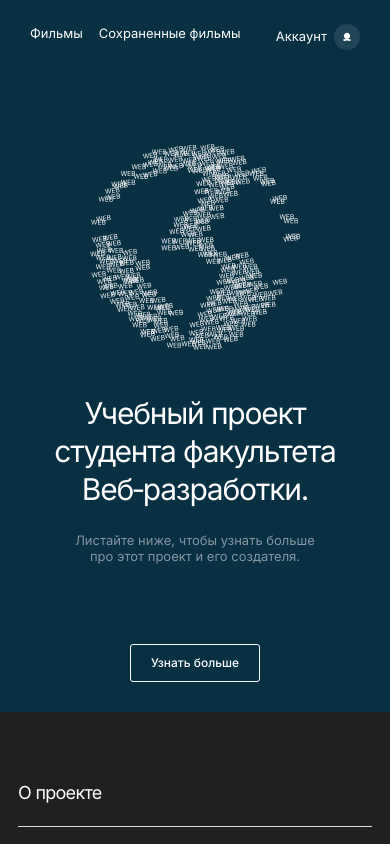
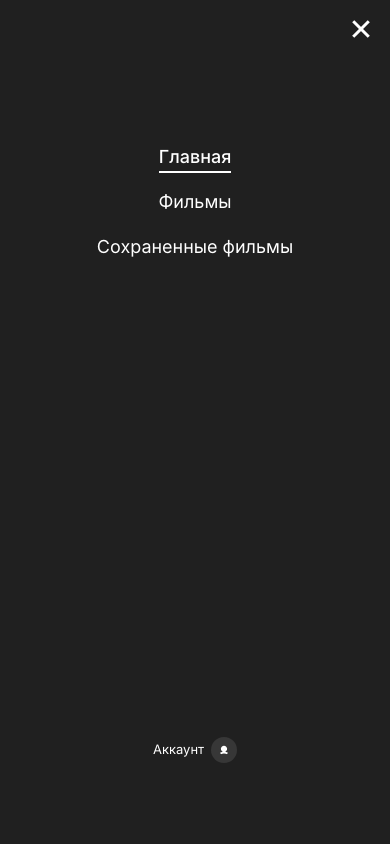
Before and after one commit to forestpk13/movies-explorer-frontend, a React (Create React App) app: page / in a window 390 px wide. Shown: the top 844 px of the page. Built offline with nearby package versions, Linux system fonts and the light colour scheme.

Commit message:
navbar mobile added

```diff
--- a/src/components/Banner/Banner.css
+++ b/src/components/Banner/Banner.css
@@ -56,6 +56,11 @@
   line-height: 1.33;
 }
 
+.banner__nav-button:hover {
+  opacity: .7;
+}
+
+
 @media screen and (max-width: 1024px) {
   .banner {
     padding-top: 140px;
--- a/src/components/Banner/Banner.jsx
+++ b/src/components/Banner/Banner.jsx
@@ -9,7 +9,7 @@ function Banner() {
         <div className='banner__description-container'>
           <h1 className='banner__title'>Учебный проект студента факультета Веб&#8209;разработки.</h1>
           <p className='banner__description'>Листайте ниже, чтобы узнать больше про этот проект и его создателя.</p>
-          <a href='#' className='banner__nav-button'>Узнать больше</a>
+          <a href='#about-diploma' className='banner__nav-button'>Узнать больше</a>
         </div>
         <img src={poster} alt='Планета из облака тегов' className='banner__image'></img>
       </div>
--- a/src/components/Footer/Footer.css
+++ b/src/components/Footer/Footer.css
@@ -52,6 +52,10 @@
   line-height: normal;
 }
 
+.footer__link:hover {
+  opacity: .7;
+}
+
 @media screen and (max-width: 768px) {
   .footer {
     padding: 58px 30px;
--- a/src/components/Header/Header.css
+++ b/src/components/Header/Header.css
@@ -1,7 +1,8 @@
 .header {
   margin: 0;
-  padding: 21px 70px;
+  padding: 18px 70px;
   display: flex;
+  height: 44px;
   justify-content: space-between;
   align-items: center;
 }
@@ -15,6 +16,34 @@
   width: 38px;
   height: 38px;
   background: url(../../images/header_logo.svg) center / contain no-repeat;;
+}
+
+.header__logo:hover {
+  opacity: .7;
+}
+
+.header__burger {
+  cursor: pointer;
+  border: none;
+  background: url(../../images/burger_icon.svg) center / contain no-repeat;
+  width: 44px;
+  height: 44px;
+  display: none;
+  padding: 0;
+}
+
+.header__burger_opened {
+  background: url(../../images/burger_icon_opened.svg) center / contain no-repeat;
+  width: 32px;
+  height: 32px;
+  position: fixed;
+  top: 22px;
+  right: 22px;
+  z-index: 6;
+}
+
+.header__burger:hover {
+  opacity: .7;
 }
 
 .header__auth {
@@ -47,15 +76,28 @@
   background: var(--bgcolor-action);
 }
 
+@media screen and (max-width: 900px) {
+  .header__burger {
+    display: block;
+  }
+}
+
 @media screen and (max-width: 768px) {
   .header {
-    padding: 18px 30px;
+    padding: 15px 30px;
+  }
+}
+
+@media screen and (max-width: 420px) {
+  .header__burger_opened {
+    top: 13px;
+    right: 13px;
   }
 }
 
 @media screen and (max-width: 320px) {
   .header {
-    padding: 18px 14px;
+    padding: 15px 14px;
   }
 
   .header__auth-links {
--- a/src/components/Header/Header.jsx
+++ b/src/components/Header/Header.jsx
@@ -8,6 +8,7 @@ import './Header.css';
 function Header() {
   let location = useLocation();
   const [isMainPageHeader, setIsMainPageHeader] = useState(false);
+  const [isBurgerOpened, setIsBurgerOpened] = useState(true);
   const [loggedIn, setLoggedIn] = useState(true);
 
   const switchHeaderBackToBlue = () => {
@@ -32,6 +33,13 @@ function Header() {
     checkCurrentPage();
   }, [location.pathname]);
 
+  const openBurger = () => {
+    setIsBurgerOpened(state => !state);
+  };
+
+  const closeBurger = () => {
+    setIsBurgerOpened(false);
+  }
 
   return (
     <header className={`header ${isMainPageHeader ? 'header_page_main' : ''}`}>
@@ -40,7 +48,12 @@ function Header() {
         to='/'
         title='На главную'
         />
-      <Navbar isVisible={loggedIn}/>
+      <button
+          className={`header__burger ${isBurgerOpened ? 'header__burger_opened' : ''}`}
+          type='button'
+          onClick={openBurger}
+      />
+      <Navbar isVisible={isBurgerOpened} onClose={closeBurger}/>
       <nav className='header__auth'>
         <ul className='header__auth-links'>
           <li>
--- a/src/components/Navbar/Navbar.css
+++ b/src/components/Navbar/Navbar.css
@@ -1,17 +1,14 @@
 .navbar {
-  display: none;
+  display: flex;
   justify-content: flex-end;
   width: 100%;
-}
-
-.navbar_visible {
-  display: flex;
 }
 
 .navbar__links-container {
   display: flex;
   width: 676px;
   justify-content: space-between;
+  align-items: center;
 }
 
 .navbar__links {
@@ -57,7 +54,7 @@
   height: 10px;
 }
 
-.navbar__link_resolution_desktop {
+.navbar__link_type_profile {
   display: flex;
   align-items: center;
   gap: 7px;
@@ -66,3 +63,79 @@
 .navbar__links-item_resolution_mobile {
   display: none;
 }
+
+@media screen and (max-width: 900px) {
+  .navbar {
+    position: fixed;
+    top: 0;
+    left: 0;
+    bottom: 0;
+    right: 0;
+    background-color: rgba(0, 0, 0, .3);
+    z-index: 5;
+    justify-content: right;
+    visibility: hidden;
+    opacity: 0;
+    transition: opacity .2s ease, visibility .4s;
+  }
+
+  .navbar_visible {
+    visibility: visible;
+    opacity: 1;
+  }
+
+  .navbar__links-container {
+    box-sizing: border-box;
+    padding-top: 159px;
+    padding-bottom: 77px;
+    flex-direction: column;
+    align-items: center;
+    background-color: var(--bgcolor-main);
+    flex-basis: 520px;
+    transform: translateX(100%);
+    transition: transform .2s ease;
+  }
+
+  .navbar__links-container_visible {
+    transform: translateX(0);
+  }
+
+  .navbar__links {
+    flex-direction: column;
+    align-items: center;
+    gap: 29px;
+  }
+
+  .navbar__link {
+    text-align: center;
+    font-feature-settings: 'clig' off, 'liga' off;
+    font-size: 18px;
+    line-height: normal;
+    padding-bottom: 4px;
+  }
+
+  .navbar__link_active {
+    border-bottom: 2px solid var(--textcolor-light);
+  }
+
+  .navbar__links-item_resolution_mobile {
+    display: block;
+  }
+
+  .navbar__link_type_profile {
+    font-feature-settings: 'clig' off, 'liga' off;
+    font-size: 13px;
+    line-height: 0.92;
+    align-self: center;
+  }
+}
+
+@media screen and (max-width: 420px) {
+  .navbar__links-container {
+    padding-top: 146px;
+  }
+
+  .navbar__links {
+    gap: 24px;
+  }
+}
--- a/src/components/Navbar/Navbar.jsx
+++ b/src/components/Navbar/Navbar.jsx
@@ -34,7 +34,7 @@ function Navbar ({ isVisible, onClose }) {
             </NavLink>
           </li>
         </ul>
-        <Link className='navbar__link navbar__link_resolution_desktop' to='/profile' onClick={onClose}>
+        <Link className='navbar__link navbar__link_type_profile' to='/profile' onClick={onClose}>
           Аккаунт
           <img src={profileIcon} className='navbar__profile-icon' alt='Иконка профиля'></img>
         </Link>
--- a/src/components/Student/Student.css
+++ b/src/components/Student/Student.css
@@ -55,6 +55,10 @@
   font-style: normal;
   font-weight: 500;
   line-height: normal;
+}
+
+.student__repo-link:hover {
+  opacity: .7;
 }
 
 .student__photo {
```
Also changed, not shown: src/images/burger_icon.svg (added), src/images/burger_icon_opened.svg (added).
